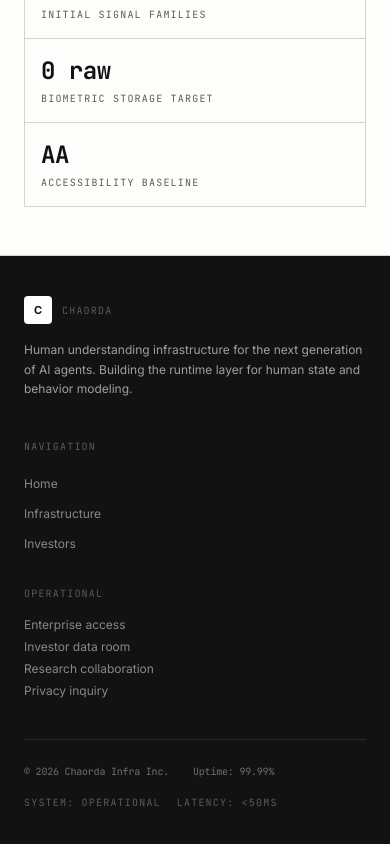
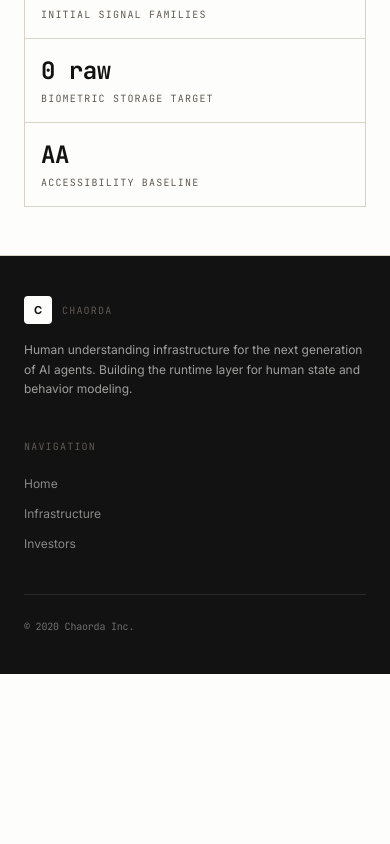
Before and after one commit to chaordaedu/chaorda-newsite-260604, a Next.js app: page / in a window 390 px wide. Shown: the part 7743-8587 px from the top of the page. After the commit the page ends 8417 px from the top, so only its background shows below. Built offline with nearby package versions, Linux system fonts and the light colour scheme.

Commit message:
update website

```diff
--- a/components/site-footer.tsx
+++ b/components/site-footer.tsx
@@ -4,7 +4,7 @@ import { navItems } from "@/lib/content";
 export function SiteFooter() {
   return (
     <footer className="border-t border-boundary bg-ink px-6 py-10 text-porcelain sm:px-10 lg:px-12">
-      <div className="mx-auto grid max-w-7xl gap-10 lg:grid-cols-[1.2fr_0.8fr]">
+      <div className="mx-auto flex max-w-7xl flex-col justify-between gap-10 lg:flex-row">
         <div>
           <div className="flex items-center gap-2.5">
             <span className="grid size-7 place-items-center rounded bg-porcelain text-[11px] font-bold text-ink">
@@ -17,7 +17,6 @@ export function SiteFooter() {
             Building the runtime layer for human state and behavior modeling.
           </p>
         </div>
-        <div className="grid gap-8 sm:grid-cols-2">
         <div>
           <h2 className="technical-label text-porcelain/80">Navigation</h2>
           <ul className="mt-4 grid gap-1.5">
@@ -33,26 +32,9 @@ export function SiteFooter() {
             ))}
           </ul>
         </div>
-          <div>
-            <h2 className="technical-label text-porcelain/80">Operational</h2>
-            <ul className="mt-4 grid gap-1.5 text-xs text-porcelain/50">
-              <li>Enterprise access</li>
-              <li>Investor data room</li>
-              <li>Research collaboration</li>
-              <li>Privacy inquiry</li>
-            </ul>
       </div>
-        </div>
-      </div>
-      <div className="mx-auto mt-10 flex max-w-7xl flex-col gap-4 border-t border-porcelain/10 pt-6 sm:flex-row sm:items-center sm:justify-between">
-        <div className="flex gap-6">
-          <p className="mono-table text-[10px] text-porcelain/40">© 2026 Chaorda Infra Inc.</p>
-          <p className="mono-table text-[10px] text-porcelain/40">Uptime: 99.99%</p>
-        </div>
-        <div className="flex gap-4">
-          <span className="technical-label text-[9px] text-amber/60">System: Operational</span>
-          <span className="technical-label text-[9px] text-porcelain/40">Latency: &lt;50ms</span>
-        </div>
+      <div className="mx-auto mt-10 max-w-7xl border-t border-porcelain/10 pt-6">
+        <p className="mono-table text-[10px] text-porcelain/40">© 2020 Chaorda Inc.</p>
       </div>
     </footer>
   );
--- a/components/site-header.tsx
+++ b/components/site-header.tsx
@@ -47,13 +47,6 @@ export function SiteHeader() {
           </ul>
         </nav>
 
-        <Link
-          href="/investors"
-          className="focus-ring hidden rounded bg-ink px-3.5 py-1.5 text-[11px] font-bold uppercase tracking-wider text-porcelain transition hover:bg-graphite lg:inline-flex"
-        >
-          Access
-        </Link>
-
         <button
           className="focus-ring grid size-10 place-items-center rounded-md border border-ink/10 bg-porcelain lg:hidden"
           type="button"
```
Also changed, not shown: 1 other file (tests, documents, lock files or other folders). Lines whose indentation alone changed are shown as unchanged.
